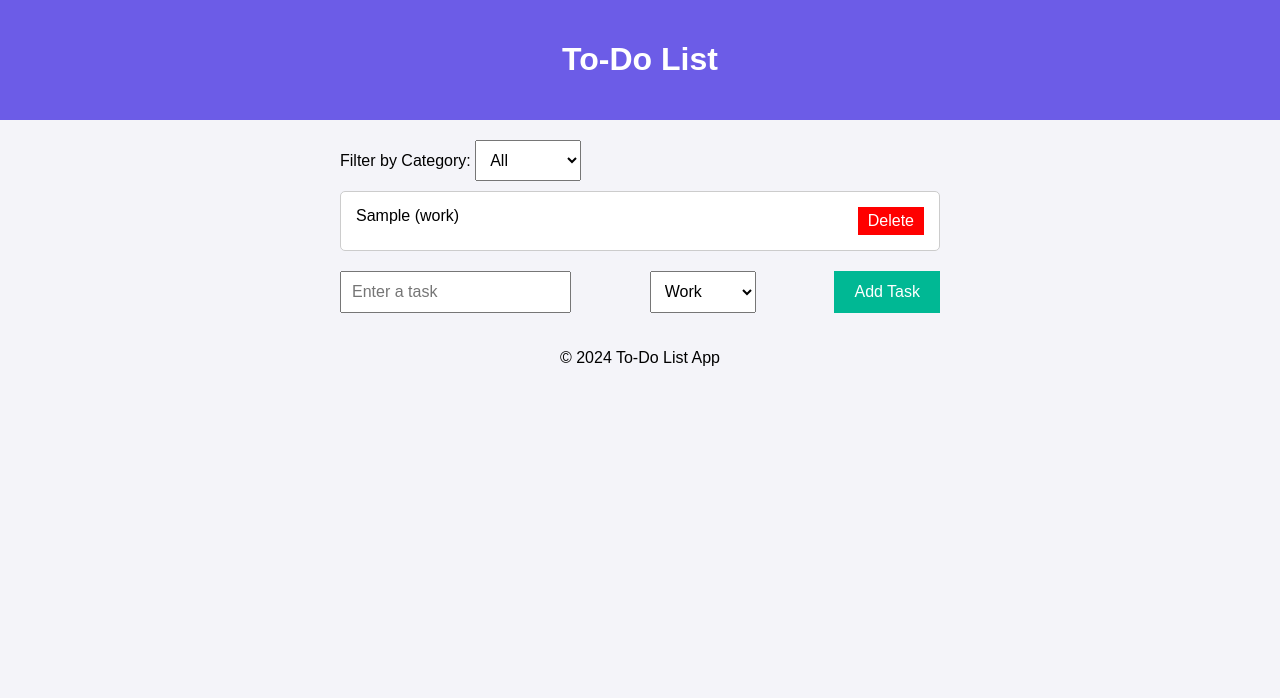
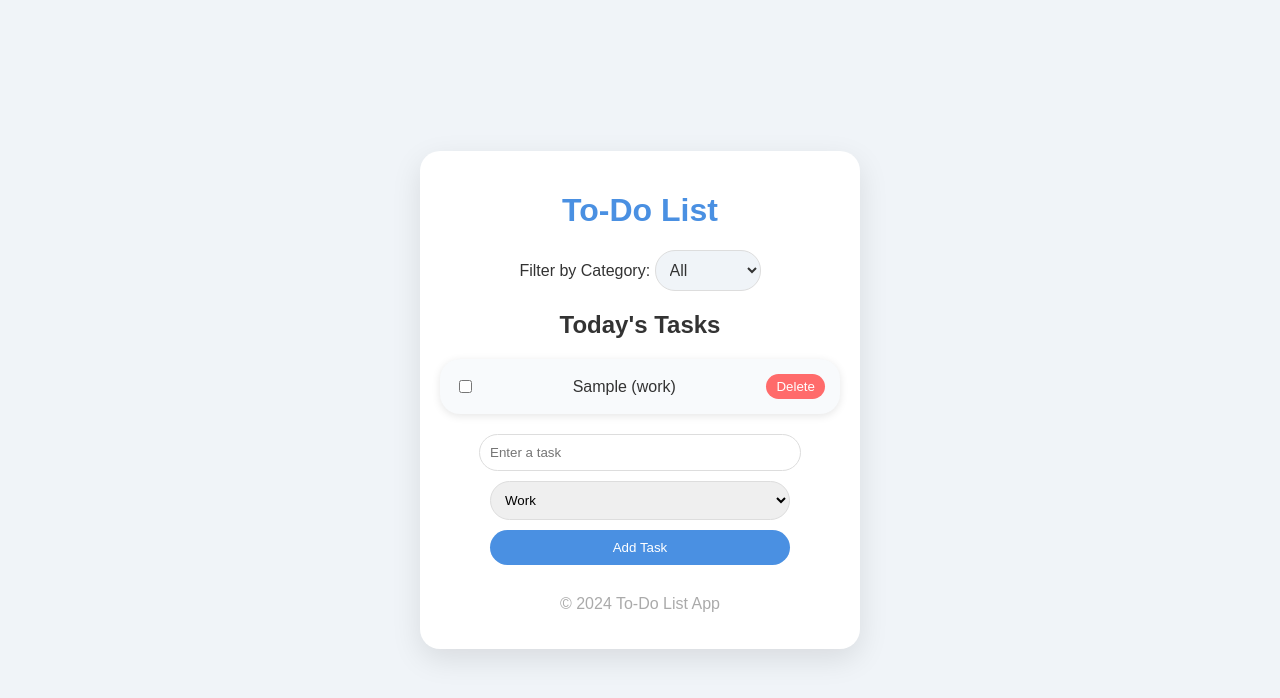
Before and after one commit to JRaj24/TodoList, a plain HTML site: page index.html in a window 1280 px wide. Both pictures are taken after typing "Sample" into the empty fields and a click on the button "Add Task". Drawn offline with Linux system fonts and the light colour scheme.

Commit message:
updated style

```diff
--- a/app.js
+++ b/app.js
@@ -1,4 +1,3 @@
-// Task form elements
 const taskForm = document.getElementById('task-form');
 const taskInput = document.getElementById('task-input');
 const categoryInput = document.getElementById('category-input');
@@ -9,30 +8,34 @@ const categoryFilter = document.getElementById('category-select');
 taskForm.addEventListener('submit', function (e) {
   e.preventDefault();
 
-  // Get the input values
   const taskText = taskInput.value;
   const taskCategory = categoryInput.value;
 
-  // Create a new task
+  // Create task element
   const taskItem = document.createElement('article');
   taskItem.classList.add('task');
   taskItem.dataset.category = taskCategory;
+
   taskItem.innerHTML = `
+    <input type="checkbox" class="task-checkbox">
     <span>${taskText} (${taskCategory})</span>
     <button class="delete-btn">Delete</button>
   `;
 
-  // Append to the task list
   taskList.appendChild(taskItem);
 
-  // Clear the input
+  // Clear input
   taskInput.value = '';
 });
 
-// Task deletion
+// Handle checkbox and delete button
 taskList.addEventListener('click', function (e) {
   if (e.target.classList.contains('delete-btn')) {
     e.target.parentElement.remove();
+  }
+  if (e.target.classList.contains('task-checkbox')) {
+    const taskItem = e.target.nextElementSibling;
+    taskItem.style.textDecoration = e.target.checked ? 'line-through' : 'none';
   }
 });
 
@@ -43,7 +46,7 @@ categoryFilter.addEventListener('change', function () {
 
   tasks.forEach(task => {
     if (selectedCategory === 'all' || task.dataset.category === selectedCategory) {
-      task.style.display = 'block';
+      task.style.display = 'flex';
     } else {
       task.style.display = 'none';
     }
--- a/index.html
+++ b/index.html
@@ -5,8 +5,44 @@
   <meta name="viewport" content="width=device-width, initial-scale=1.0">
   <title>To-Do List App</title>
   <link rel="stylesheet" href="style.css">
+  <style>
+    /* Splash screen styles */
+    .splash-screen {
+      position: fixed;
+      top: 0;
+      left: 0;
+      width: 100%;
+      height: 100%;
+      background-color: #4A90E2; /* Background color */
+      color: white; /* Text color */
+      display: flex;
+      flex-direction: column; /* Stack the headings vertically */
+      justify-content: center;
+      align-items: center;
+      text-align: center; /* Center the text */
+      font-size: 3rem; /* Text size */
+      z-index: 9999; /* Make sure it's on top */
+      transition: opacity 1s ease-in-out;
+    }
+
+    .fade-out {
+      opacity: 0;
+      pointer-events: none; /* Prevent interactions during fade out */
+    }
+
+    /* Main container hidden initially */
+    .app-container {
+      display: none; /* Hide main app initially */
+    }
+  </style>
 </head>
 <body>
+  <div class="splash-screen" id="splash-screen">
+    <h1>TO-DO TO-DO</h1>
+    <h2>Let's get this done</h2>
+  </div>
+
+  <div class="app-container" id="app-container">
     <header>
       <h1>To-Do List</h1>
     </header>
@@ -23,10 +59,11 @@
       </section>
 
       <section class="task-list" id="task-list">
+        <h2>Today's Tasks</h2>
         <!-- Tasks will be displayed here dynamically -->
       </section>
 
-    <form id="task-form">
+      <form id="task-form" class="task-form">
         <input type="text" id="task-input" placeholder="Enter a task" required>
         <select id="category-input">
           <option value="work">Work</option>
@@ -40,7 +77,22 @@
     <footer>
       <p>&copy; 2024 To-Do List App</p>
     </footer>
+  </div>
 
   <script src="app.js"></script>
+  <script>
+    // Splash screen timeout
+    setTimeout(() => {
+      const splashScreen = document.getElementById('splash-screen');
+      const appContainer = document.getElementById('app-container');
+
+      splashScreen.classList.add('fade-out');
+      appContainer.style.display = 'block'; // Show main app after splash
+
+      setTimeout(() => {
+        splashScreen.style.display = 'none'; // Hide splash screen
+      }, 1000); // Wait for the fade-out transition to complete
+    }, 2000); // Show splash screen for 2 seconds
+  </script>
 </body>
 </html>
--- a/style.css
+++ b/style.css
@@ -1,73 +1,109 @@
-/* Basic body styling */
+/* General styling */
 body {
-    font-family: Arial, sans-serif;
-    background-color: #f4f4f9;
+    font-family: 'Arial', sans-serif;
+    background-color: #f0f4f8;
+    color: #333;
     margin: 0;
     padding: 0;
+    display: flex;
+    justify-content: center;
+    align-items: center;
+    height: 100vh;
+  }
+
+  .app-container {
+    width: 100%;
+    max-width: 400px;
+    background-color: white;
+    padding: 20px;
+    border-radius: 20px;
+    box-shadow: 0px 10px 30px rgba(0, 0, 0, 0.1);
+    text-align: center;
+  }
+
+  header h1 {
+    font-size: 2rem;
+    color: #4A90E2;
+  }
+
+  .filters {
+    margin: 20px 0;
+  }
+
+  .filters select {
+    padding: 10px;
+    border-radius: 20px;
+    border: 1px solid #ddd;
+    background-color: #f0f4f8;
+    outline: none;
+    font-size: 1rem;
+    color: #333;
+  }
+
+  .task-list {
+    margin: 20px 0;
+  }
+
+  .task {
+    background-color: #f8fafc;
+    padding: 15px;
+    margin-bottom: 10px;
+    border-radius: 20px;
+    box-shadow: 0 2px 8px rgba(0, 0, 0, 0.1);
+    display: flex;
+    align-items: center;
+    justify-content: space-between;
+  }
+
+  .task input[type="checkbox"] {
+    margin-right: 10px;
+  }
+
+  .task span {
+    font-size: 1rem;
+  }
+
+  .task button {
+    background-color: #ff6b6b;
+    color: white;
+    border: none;
+    padding: 5px 10px;
+    border-radius: 20px;
+    cursor: pointer;
+  }
+
+  .task button:hover {
+    background-color: #ff3b3b;
+  }
+
+  .task-form {
     display: flex;
     flex-direction: column;
     align-items: center;
   }
 
-  /* Header styling */
-  header {
-    background-color: #6c5ce7;
-    color: white;
-    padding: 20px;
+  .task-form input, .task-form select, .task-form button {
     width: 100%;
-    text-align: center;
+    max-width: 300px;
+    padding: 10px;
+    margin-bottom: 10px;
+    border-radius: 20px;
+    border: 1px solid #ddd;
+    outline: none;
   }
 
-  /* Main content styling */
-  main {
-    width: 90%;
-    max-width: 600px;
-    margin: 20px auto;
-  }
-
-  /* Task form styling */
-  form {
-    display: flex;
-    justify-content: space-between;
-    margin-top: 20px;
-  }
-
-  input, select, button {
-    padding: 10px;
-    font-size: 1em;
-  }
-
-  button {
-    background-color: #00b894;
+  .task-form button {
+    background-color: #4A90E2;
     color: white;
     border: none;
     cursor: pointer;
-    padding: 10px 20px;
   }
 
-  button:hover {
-    background-color: #00a37e;
+  .task-form button:hover {
+    background-color: #357ABD;
   }
 
-  /* Task list styling */
-  .task-list .task {
-    background-color: white;
-    padding: 15px;
-    margin: 10px 0;
-    border: 1px solid #ccc;
-    border-radius: 5px;
-    display: flex;
-    justify-content: space-between;
+  footer {
+    margin-top: 20px;
+    color: #aaa;
   }
-
-  .task button {
-    background-color: red;
-    color: white;
-    border: none;
-    padding: 5px 10px;
-    cursor: pointer;
-  }
-
-  .task button:hover {
-    background-color: darkred;
-  }
```
Lines whose indentation alone changed are shown as unchanged.
